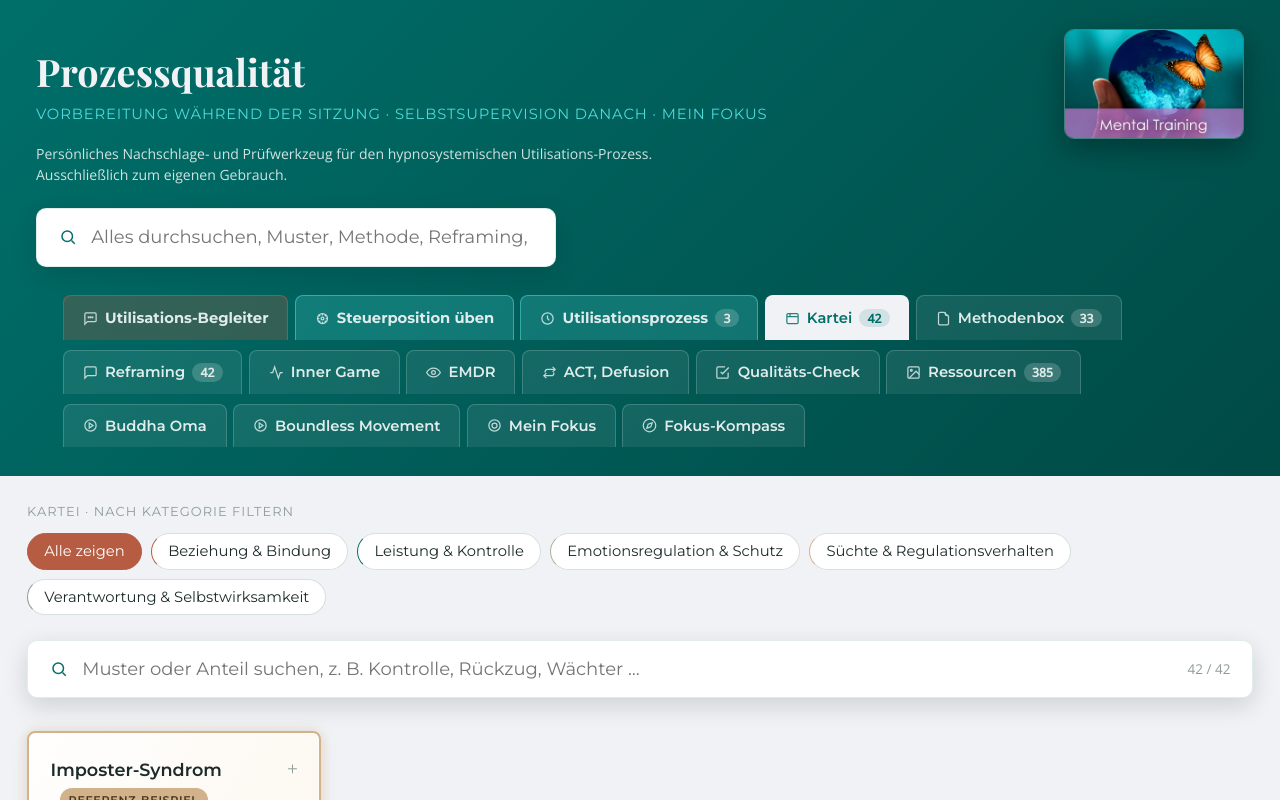
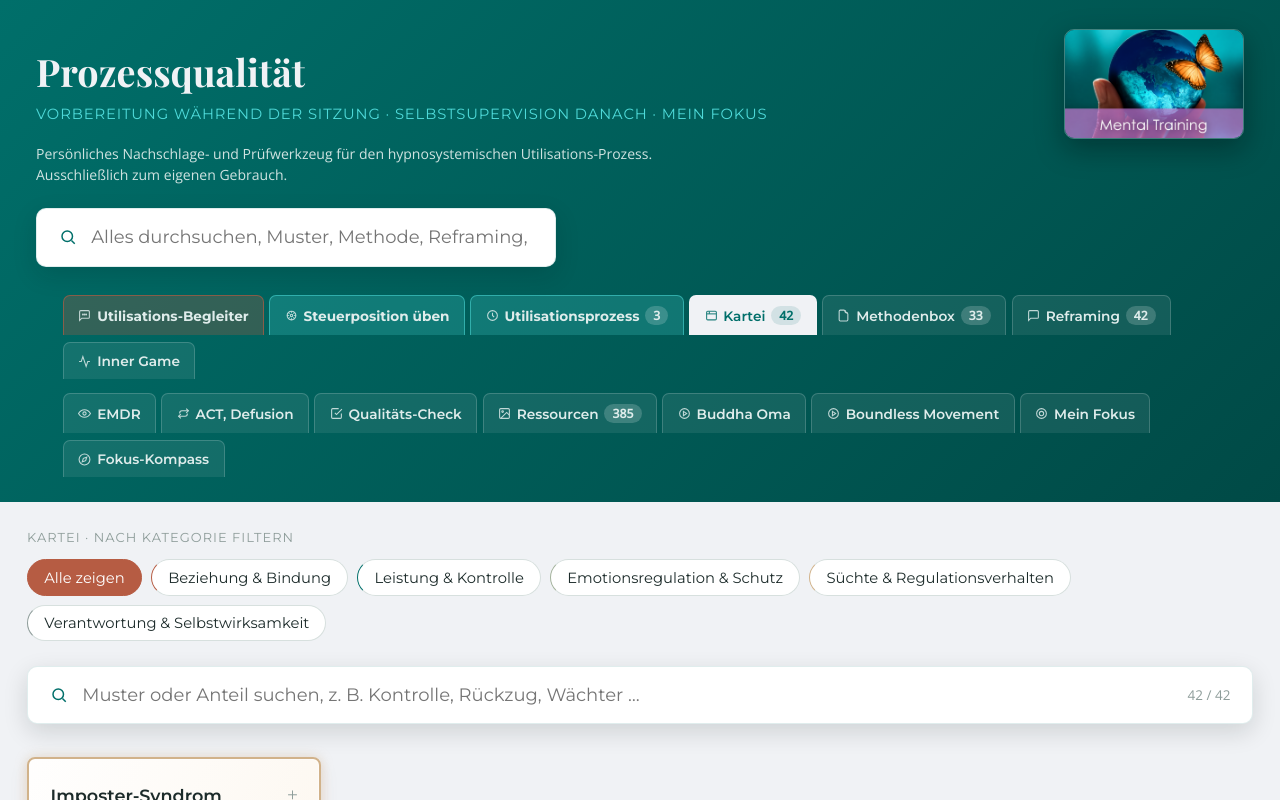
Before and after one commit to erwinadelmann/prozessqualitaet-app, a React (Vite) app: page / in a window 1280 px wide. Shown: the top 800 px of the page. Built offline with nearby package versions, Linux system fonts and the light colour scheme; a web font is replaced by a local one.

Commit message:
Tab-Leiste kompakter, feste Aufteilung in zwei Zeilen

```diff
--- a/src/App.css
+++ b/src/App.css
@@ -93,23 +93,26 @@ header p.sub{
 .tab-bar{
   max-width:var(--tabbar-max);
   margin:1.6rem auto 0;
-  padding:0 1.5rem 1.6rem;
+  padding:0 1.5rem 1.4rem;
   display:flex;
-  gap:0.35rem;
+  gap:0.3rem;
   flex-wrap:wrap;
-  row-gap:0.55rem;
+  row-gap:0.4rem;
+}
+.tab-bar-break{
+  flex-basis:100%; width:0; height:0; margin:0; padding:0;
 }
 .tab-btn{
   font-weight:600;
-  font-size:0.82rem;
+  font-size:0.76rem;
   background:rgba(255,255,255,0.08);
   color:#dfeceb;
   border:1px solid rgba(255,255,255,0.18);
   border-bottom:none;
-  padding:0.68rem 1.05rem;
-  border-radius:8px 8px 0 0;
+  padding:0.55rem 0.8rem;
+  border-radius:7px 7px 0 0;
   transition:background 0.18s ease, color 0.18s ease, transform 0.18s ease;
-  display:inline-flex; align-items:center; gap:0.4rem;
+  display:inline-flex; align-items:center; gap:0.32rem;
   white-space:nowrap;
   flex-shrink:0;
 }
--- a/src/App.jsx
+++ b/src/App.jsx
@@ -24,21 +24,21 @@ import { searchGlobal } from './searchIndex.js';
 import heroImage from './assets/logo_mental.png';
 
 const TAB_ICONS = {
-  kartei: <svg width="15" height="15" viewBox="0 0 24 24" fill="none" stroke="currentColor" strokeWidth="2"><rect x="3" y="4" width="18" height="16" rx="2"/><line x1="3" y1="9" x2="21" y2="9"/><line x1="8" y1="4" x2="8" y2="9"/></svg>,
-  pruefung: <svg width="15" height="15" viewBox="0 0 24 24" fill="none" stroke="currentColor" strokeWidth="2"><path d="M9 11l3 3L22 4"/><path d="M21 12v7a2 2 0 0 1-2 2H5a2 2 0 0 1-2-2V5a2 2 0 0 1 2-2h11"/></svg>,
-  methodenbox: <svg width="15" height="15" viewBox="0 0 24 24" fill="none" stroke="currentColor" strokeWidth="2"><path d="M20 7h-3a2 2 0 0 1-2-2V2"/><path d="M9 2H6a2 2 0 0 0-2 2v16a2 2 0 0 0 2 2h12a2 2 0 0 0 2-2V9l-7-7z"/></svg>,
-  innergame: <svg width="15" height="15" viewBox="0 0 24 24" fill="none" stroke="currentColor" strokeWidth="2"><path d="M22 12h-4l-3 9L9 3l-3 9H2"/></svg>,
-  fokus: <svg width="15" height="15" viewBox="0 0 24 24" fill="none" stroke="currentColor" strokeWidth="2"><circle cx="12" cy="12" r="9"/><circle cx="12" cy="12" r="4"/></svg>,
-  reframing: <svg width="15" height="15" viewBox="0 0 24 24" fill="none" stroke="currentColor" strokeWidth="2"><path d="M21 15a2 2 0 0 1-2 2H7l-4 4V5a2 2 0 0 1 2-2h14a2 2 0 0 1 2 2z"/></svg>,
-  ressourcen: <svg width="15" height="15" viewBox="0 0 24 24" fill="none" stroke="currentColor" strokeWidth="2"><rect x="3" y="3" width="18" height="18" rx="2"/><circle cx="8.5" cy="8.5" r="1.5"/><path d="M21 15l-5-5L5 21"/></svg>,
-  fokuskompass: <svg width="15" height="15" viewBox="0 0 24 24" fill="none" stroke="currentColor" strokeWidth="2"><circle cx="12" cy="12" r="10"/><polygon points="16.24 7.76 14.12 14.12 7.76 16.24 9.88 9.88 16.24 7.76"/></svg>,
-  utilisationsprozess: <svg width="15" height="15" viewBox="0 0 24 24" fill="none" stroke="currentColor" strokeWidth="2"><circle cx="12" cy="12" r="9"/><path d="M12 7v5l3 3"/></svg>,
-  steuerposition: <svg width="15" height="15" viewBox="0 0 24 24" fill="none" stroke="currentColor" strokeWidth="2"><circle cx="12" cy="12" r="8"/><path d="M12 4v3M12 17v3M4 12h3M17 12h3M6.3 6.3l2.1 2.1M15.6 15.6l2.1 2.1M17.7 6.3l-2.1 2.1M8.4 15.6l-2.1 2.1"/><circle cx="12" cy="12" r="2.3"/></svg>,
-  begleiter: <svg width="15" height="15" viewBox="0 0 24 24" fill="none" stroke="currentColor" strokeWidth="2"><path d="M21 15a2 2 0 0 1-2 2H7l-4 4V5a2 2 0 0 1 2-2h14a2 2 0 0 1 2 2z"/><circle cx="9" cy="10" r="0.8" fill="currentColor"/><circle cx="12" cy="10" r="0.8" fill="currentColor"/><circle cx="15" cy="10" r="0.8" fill="currentColor"/></svg>,
-  emdr: <svg width="15" height="15" viewBox="0 0 24 24" fill="none" stroke="currentColor" strokeWidth="2"><path d="M1 12s4-7 11-7 11 7 11 7-4 7-11 7-11-7-11-7z"/><circle cx="12" cy="12" r="3"/></svg>,
-  act: <svg width="15" height="15" viewBox="0 0 24 24" fill="none" stroke="currentColor" strokeWidth="2"><path d="M17 3l4 4-4 4"/><path d="M21 7H9a4 4 0 0 0-4 4v1"/><path d="M7 21l-4-4 4-4"/><path d="M3 17h12a4 4 0 0 0 4-4v-1"/></svg>,
-  buddhaoma: <svg width="15" height="15" viewBox="0 0 24 24" fill="none" stroke="currentColor" strokeWidth="2"><polygon points="10 8 16 12 10 16 10 8"/><circle cx="12" cy="12" r="9"/></svg>,
-  boundlessmovement: <svg width="15" height="15" viewBox="0 0 24 24" fill="none" stroke="currentColor" strokeWidth="2"><polygon points="10 8 16 12 10 16 10 8"/><circle cx="12" cy="12" r="9"/></svg>
+  kartei: <svg width="13" height="13" viewBox="0 0 24 24" fill="none" stroke="currentColor" strokeWidth="2"><rect x="3" y="4" width="18" height="16" rx="2"/><line x1="3" y1="9" x2="21" y2="9"/><line x1="8" y1="4" x2="8" y2="9"/></svg>,
+  pruefung: <svg width="13" height="13" viewBox="0 0 24 24" fill="none" stroke="currentColor" strokeWidth="2"><path d="M9 11l3 3L22 4"/><path d="M21 12v7a2 2 0 0 1-2 2H5a2 2 0 0 1-2-2V5a2 2 0 0 1 2-2h11"/></svg>,
+  methodenbox: <svg width="13" height="13" viewBox="0 0 24 24" fill="none" stroke="currentColor" strokeWidth="2"><path d="M20 7h-3a2 2 0 0 1-2-2V2"/><path d="M9 2H6a2 2 0 0 0-2 2v16a2 2 0 0 0 2 2h12a2 2 0 0 0 2-2V9l-7-7z"/></svg>,
+  innergame: <svg width="13" height="13" viewBox="0 0 24 24" fill="none" stroke="currentColor" strokeWidth="2"><path d="M22 12h-4l-3 9L9 3l-3 9H2"/></svg>,
+  fokus: <svg width="13" height="13" viewBox="0 0 24 24" fill="none" stroke="currentColor" strokeWidth="2"><circle cx="12" cy="12" r="9"/><circle cx="12" cy="12" r="4"/></svg>,
+  reframing: <svg width="13" height="13" viewBox="0 0 24 24" fill="none" stroke="currentColor" strokeWidth="2"><path d="M21 15a2 2 0 0 1-2 2H7l-4 4V5a2 2 0 0 1 2-2h14a2 2 0 0 1 2 2z"/></svg>,
+  ressourcen: <svg width="13" height="13" viewBox="0 0 24 24" fill="none" stroke="currentColor" strokeWidth="2"><rect x="3" y="3" width="18" height="18" rx="2"/><circle cx="8.5" cy="8.5" r="1.5"/><path d="M21 15l-5-5L5 21"/></svg>,
+  fokuskompass: <svg width="13" height="13" viewBox="0 0 24 24" fill="none" stroke="currentColor" strokeWidth="2"><circle cx="12" cy="12" r="10"/><polygon points="16.24 7.76 14.12 14.12 7.76 16.24 9.88 9.88 16.24 7.76"/></svg>,
+  utilisationsprozess: <svg width="13" height="13" viewBox="0 0 24 24" fill="none" stroke="currentColor" strokeWidth="2"><circle cx="12" cy="12" r="9"/><path d="M12 7v5l3 3"/></svg>,
+  steuerposition: <svg width="13" height="13" viewBox="0 0 24 24" fill="none" stroke="currentColor" strokeWidth="2"><circle cx="12" cy="12" r="8"/><path d="M12 4v3M12 17v3M4 12h3M17 12h3M6.3 6.3l2.1 2.1M15.6 15.6l2.1 2.1M17.7 6.3l-2.1 2.1M8.4 15.6l-2.1 2.1"/><circle cx="12" cy="12" r="2.3"/></svg>,
+  begleiter: <svg width="13" height="13" viewBox="0 0 24 24" fill="none" stroke="currentColor" strokeWidth="2"><path d="M21 15a2 2 0 0 1-2 2H7l-4 4V5a2 2 0 0 1 2-2h14a2 2 0 0 1 2 2z"/><circle cx="9" cy="10" r="0.8" fill="currentColor"/><circle cx="12" cy="10" r="0.8" fill="currentColor"/><circle cx="15" cy="10" r="0.8" fill="currentColor"/></svg>,
+  emdr: <svg width="13" height="13" viewBox="0 0 24 24" fill="none" stroke="currentColor" strokeWidth="2"><path d="M1 12s4-7 11-7 11 7 11 7-4 7-11 7-11-7-11-7z"/><circle cx="12" cy="12" r="3"/></svg>,
+  act: <svg width="13" height="13" viewBox="0 0 24 24" fill="none" stroke="currentColor" strokeWidth="2"><path d="M17 3l4 4-4 4"/><path d="M21 7H9a4 4 0 0 0-4 4v1"/><path d="M7 21l-4-4 4-4"/><path d="M3 17h12a4 4 0 0 0 4-4v-1"/></svg>,
+  buddhaoma: <svg width="13" height="13" viewBox="0 0 24 24" fill="none" stroke="currentColor" strokeWidth="2"><polygon points="10 8 16 12 10 16 10 8"/><circle cx="12" cy="12" r="9"/></svg>,
+  boundlessmovement: <svg width="13" height="13" viewBox="0 0 24 24" fill="none" stroke="currentColor" strokeWidth="2"><polygon points="10 8 16 12 10 16 10 8"/><circle cx="12" cy="12" r="9"/></svg>
 };
 
 function App(){
@@ -113,6 +113,7 @@ function App(){
           <button className={'tab-btn' + (tab === 'methodenbox' ? ' active' : '')} onClick={() => setTab('methodenbox')}>{TAB_ICONS.methodenbox}Methodenbox <span className="tab-count">{METHODEN_DATA.elemente.length}</span></button>
           <button className={'tab-btn' + (tab === 'reframing' ? ' active' : '')} onClick={() => { setReframingOpenId(null); setTab('reframing'); }}>{TAB_ICONS.reframing}Reframing <span className="tab-count">{NARRATIV_DATA.reframings.length}</span></button>
           <button className={'tab-btn' + (tab === 'innergame' ? ' active' : '')} onClick={() => setTab('innergame')}>{TAB_ICONS.innergame}Inner Game</button>
+          <div className="tab-bar-break" aria-hidden="true"></div>
           <button className={'tab-btn' + (tab === 'emdr' ? ' active' : '')} onClick={() => setTab('emdr')}>{TAB_ICONS.emdr}EMDR</button>
           <button className={'tab-btn' + (tab === 'act' ? ' active' : '')} onClick={() => setTab('act')}>{TAB_ICONS.act}ACT, Defusion</button>
           <button className={'tab-btn' + (tab === 'pruefung' ? ' active' : '')} onClick={() => setTab('pruefung')}>{TAB_ICONS.pruefung}Qualitäts-Check</button>
```
